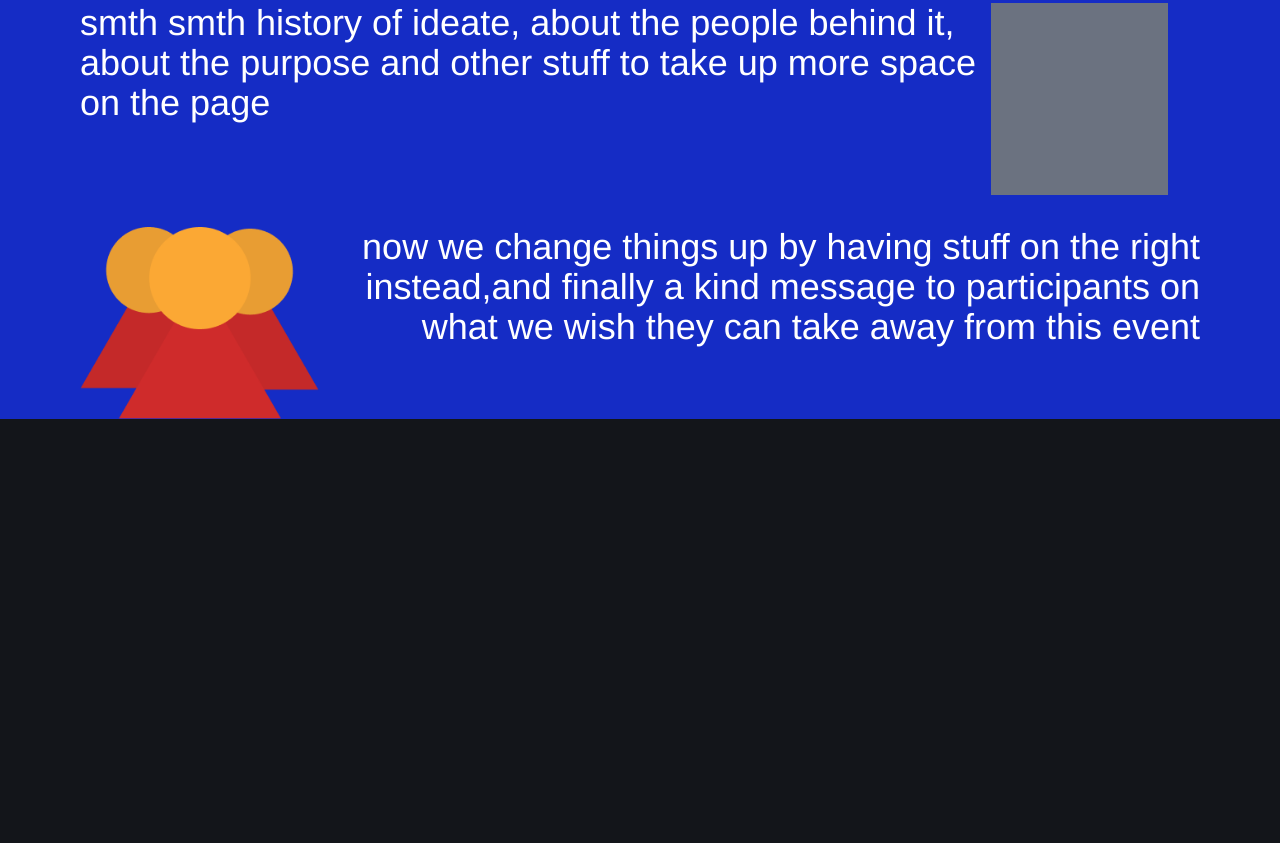
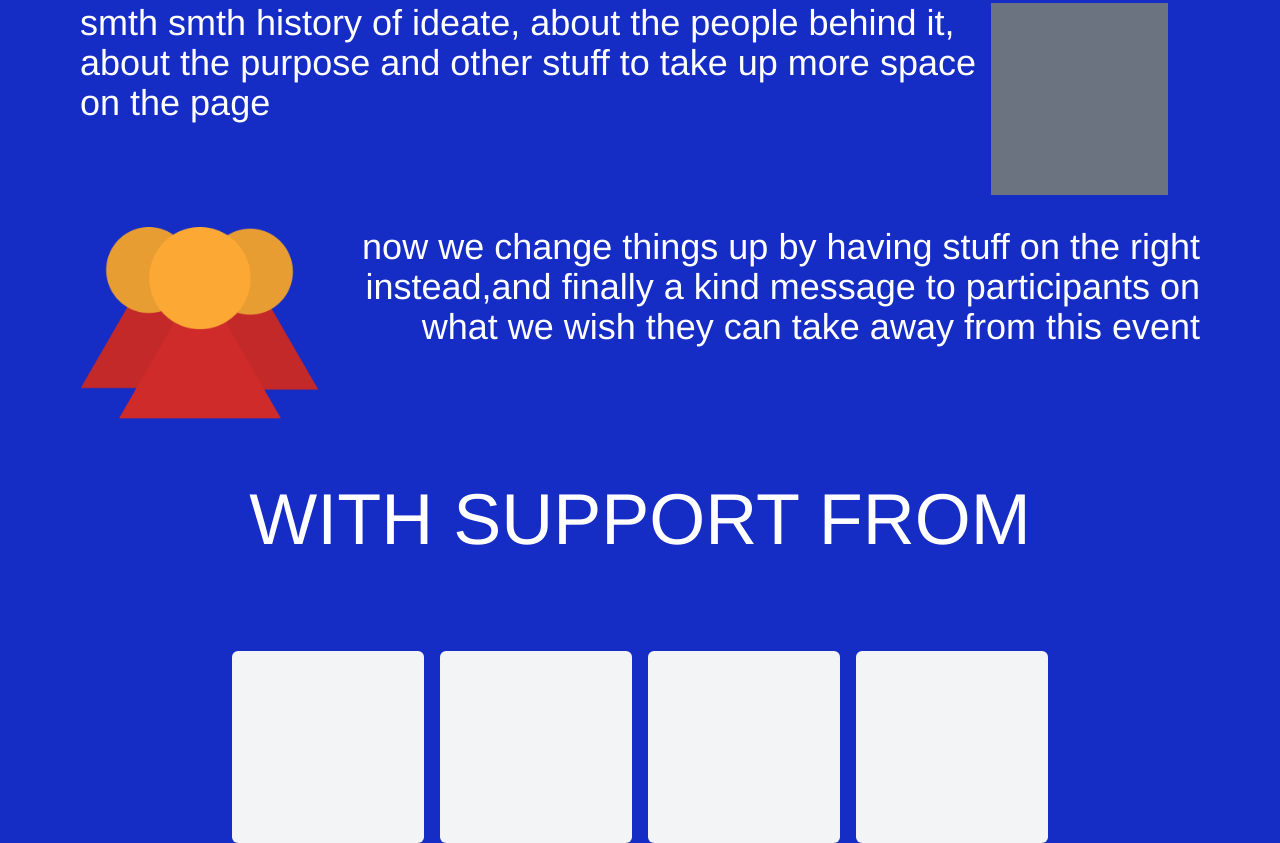
Before and after one commit to wr1159/ideate2024, an Astro site: page / in a window 1280 px wide. Shown: the part 1693-2536 px from the top of the page. Before the commit the page ends 2112 px from the top, so only its background shows below. Built offline with nearby package versions, Linux system fonts and the light colour scheme; Astro itself is replaced by a stand-in of ours; a web font is replaced by a local one.

Commit message:
Add sponsor

```diff
--- /dev/null
+++ b/src/components/Sponsor.tsx
@@ -0,0 +1,19 @@
+import React from 'react';
+
+
+const Sponsor: React.FC = () => {
+  return (
+    <div className="flex flex-col items-center justify-center gap-x-4 text-2xl lg:text-7xl lg:pt-16 pt-8 min-h-[50vh] gap-y-8 px-4 lg:px-8">
+      <p className="uppercase pb-8 lg:pb-16">With Support From</p>
+      {/* TODO: Add Carousel */}
+      <div className='overflow-none px-16 flex gap-x-4'>
+        <div className='h-24 w-24 lg:h-48 lg:w-48 rounded-md bg-gray-100'/>
+        <div className='h-24 w-24 lg:h-48 lg:w-48 rounded-md bg-gray-100'/>
+        <div className='h-24 w-24 lg:h-48 lg:w-48 rounded-md bg-gray-100'/>
+        <div className='h-24 w-24 lg:h-48 lg:w-48 rounded-md bg-gray-100'/>
+      </div>
+    </div>
+  );
+};
+
+export default Sponsor;
--- a/src/pages/index.astro
+++ b/src/pages/index.astro
@@ -3,6 +3,7 @@ import Layout from '../layouts/Layout.astro';
 import Hero from '../components/Hero';
 import Intro from '../components/Intro';
 import WhatIsIdeate from '../components/WhatIsIDEATE';
+import Sponsor from '../components/Sponsor';
 ---
 
 <Layout title="IDEATE 2024">
@@ -12,5 +13,6 @@ import WhatIsIdeate from '../components/WhatIsIDEATE';
 		<Hero />
 		<Intro />
 		<WhatIsIdeate />
+		<Sponsor />
 	</main>
 </Layout>
```
